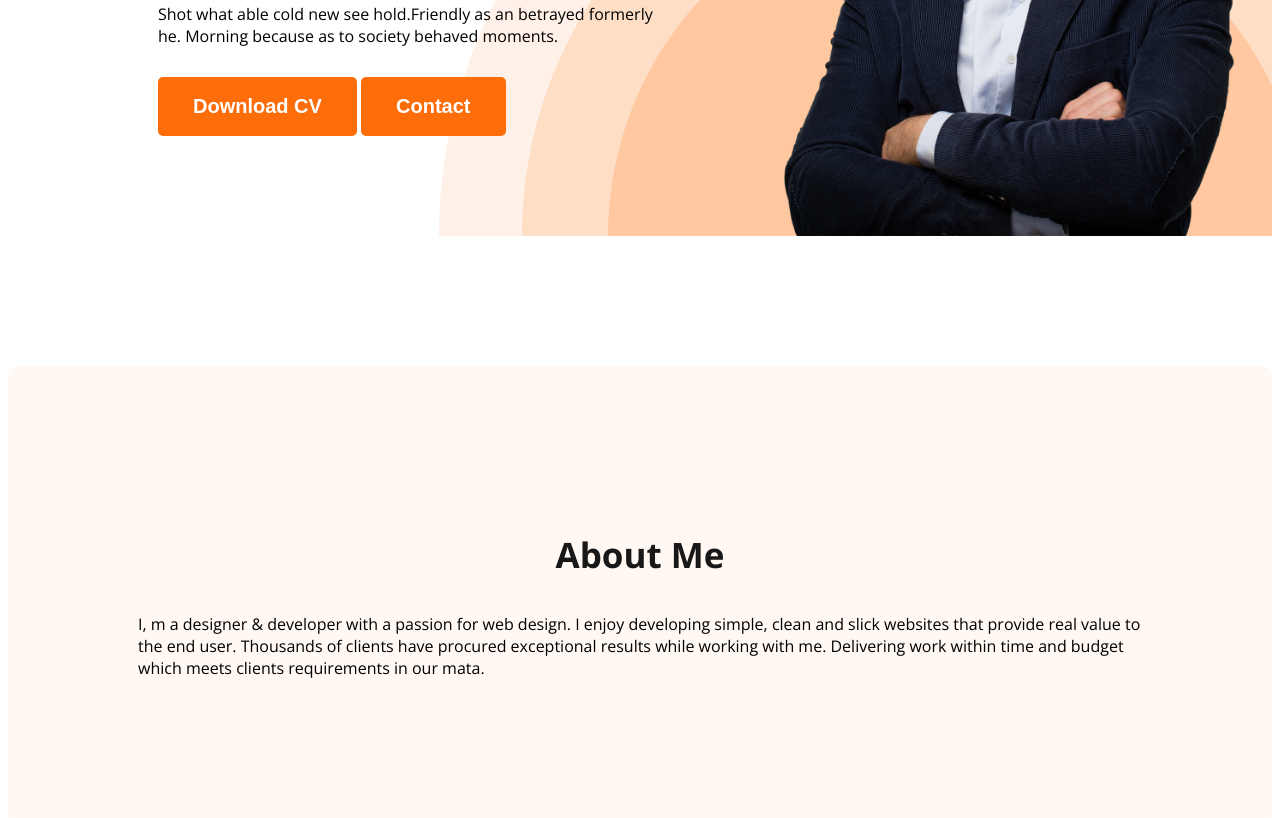
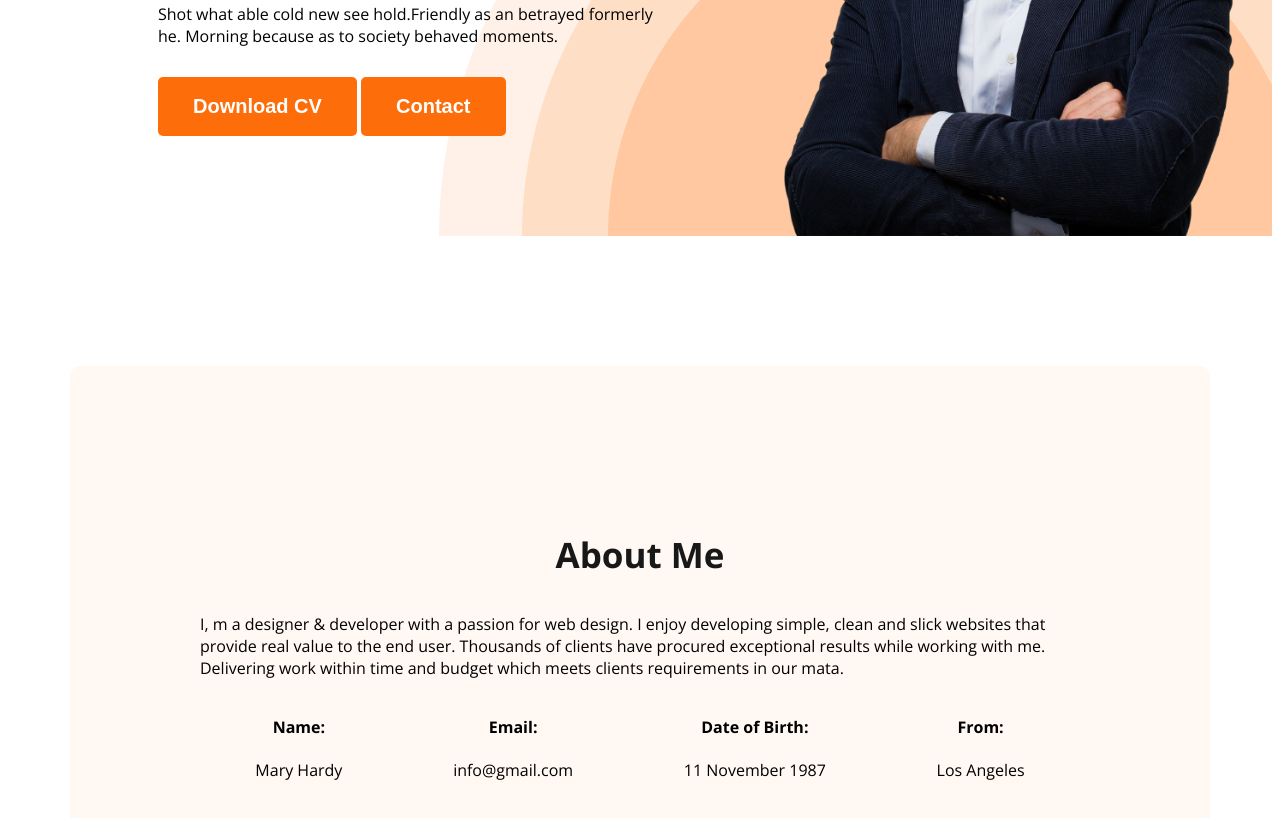
Before and after one commit to sazzadulhoque00/web-developer-portfolio, a plain HTML site: page index.html in a window 1280 px wide. Shown: the part 532-1350 px from the top of the page. Drawn offline with nearby package versions, Linux system fonts and the light colour scheme.

Commit message:
About me section added

```diff
--- a/index.html
+++ b/index.html
@@ -38,6 +38,26 @@
         <section class="about">
             <h3 class="section-title">About Me</h3>
             <p class="description">I, m a designer & developer with a passion for web design. I enjoy developing simple, clean and slick websites that provide real value to the end user. Thousands of clients have procured exceptional results while working with me. Delivering work within time and budget which meets clients requirements in our mata.</p>
+            <div class="about-info-container">
+                <!-- .about-info*4>h4.info-title+p.info-description -->
+                <div class="about-info">
+                    <h4 class="info-title">Name:</h4>
+                    <p class="info-description">Mary Hardy</p>
+                </div>
+                <div class="about-info">
+                    <h4 class="info-title">Email:</h4>
+                    <p class="info-description">info@gmail.com</p>
+                </div>
+                <div class="about-info">
+                    <h4 class="info-title">Date of Birth:</h4>
+                    <p class="info-description">11 November 1987</p>
+                </div>
+                <div class="about-info">
+                    <h4 class="info-title">From:</h4>
+                    <p class="info-description">Los Angeles</p>
+                </div>
+
+            </div>
         </section>
     </main>
     <footer>
--- a/styles/styles.css
+++ b/styles/styles.css
@@ -116,6 +116,10 @@ nav a {
 }
 
 /* main section styles */
+main{
+    max-width: 1140px;
+    margin: 0 auto;
+}
 /* about section style */
 .about {
     padding: 130px;
@@ -123,3 +127,10 @@ nav a {
     background: #FFF8F3;
     margin: 130px 0;
 }
+.about-info-container{
+    display: flex;
+    justify-content: space-around;
+}
+.about-info{
+    text-align: center;
+}
```
